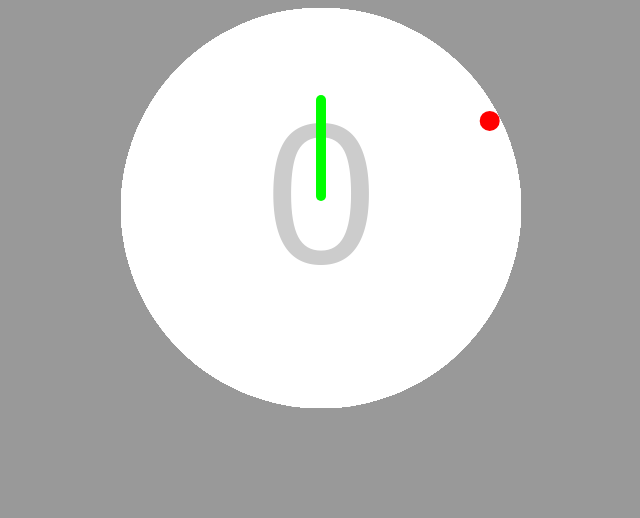
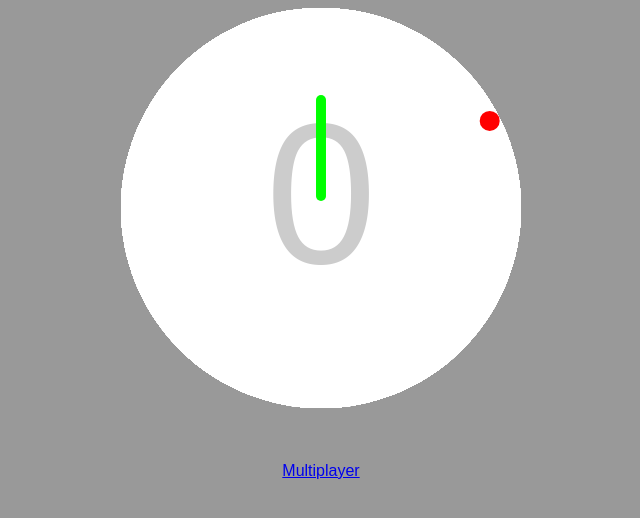
Before and after one commit to defseg/snake360, a plain HTML site: page index.html in a window 1280 px wide. Shown: the whole page, without its empty margins (319-959 px from the left). Drawn offline with Linux system fonts and the light colour scheme.

Commit message:
Make links look slightly better

```diff
--- a/index.html
+++ b/index.html
@@ -5,6 +5,7 @@
     body {
       text-align: center;
       background-color: #999999;
+      font-family: sans-serif;
     }
   </style>
 </head>
@@ -29,6 +30,7 @@
   var gameView = new SnakeGame.GameView(game, context);
   gameView.start();
   </script>
-
+  <br><br><br><br>
+  <a href="multiplayer.html">Multiplayer</a>
 </body>
 </html>
```
Also changed, not shown: multiplayer.html (+1 -1 lines).
